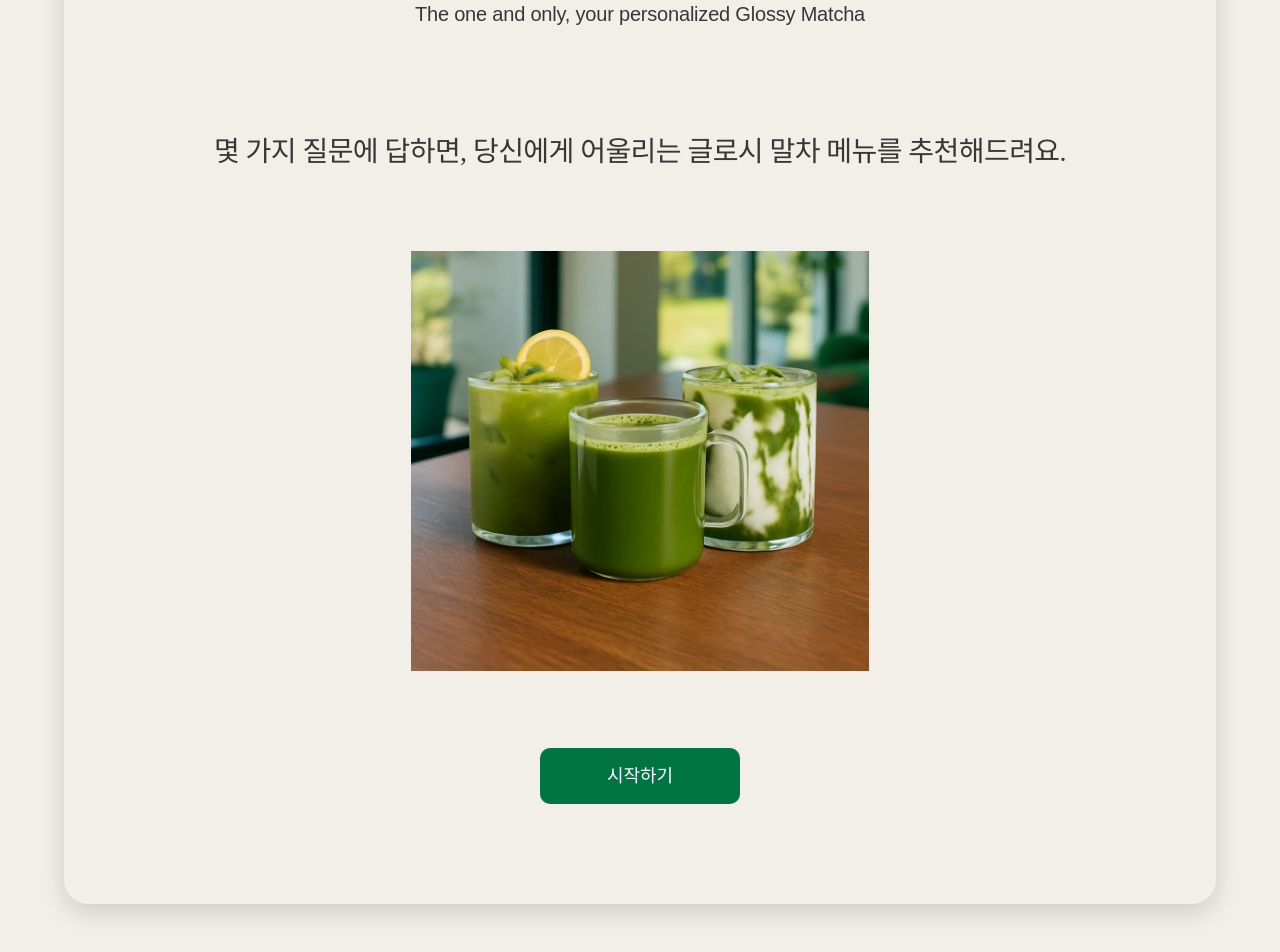
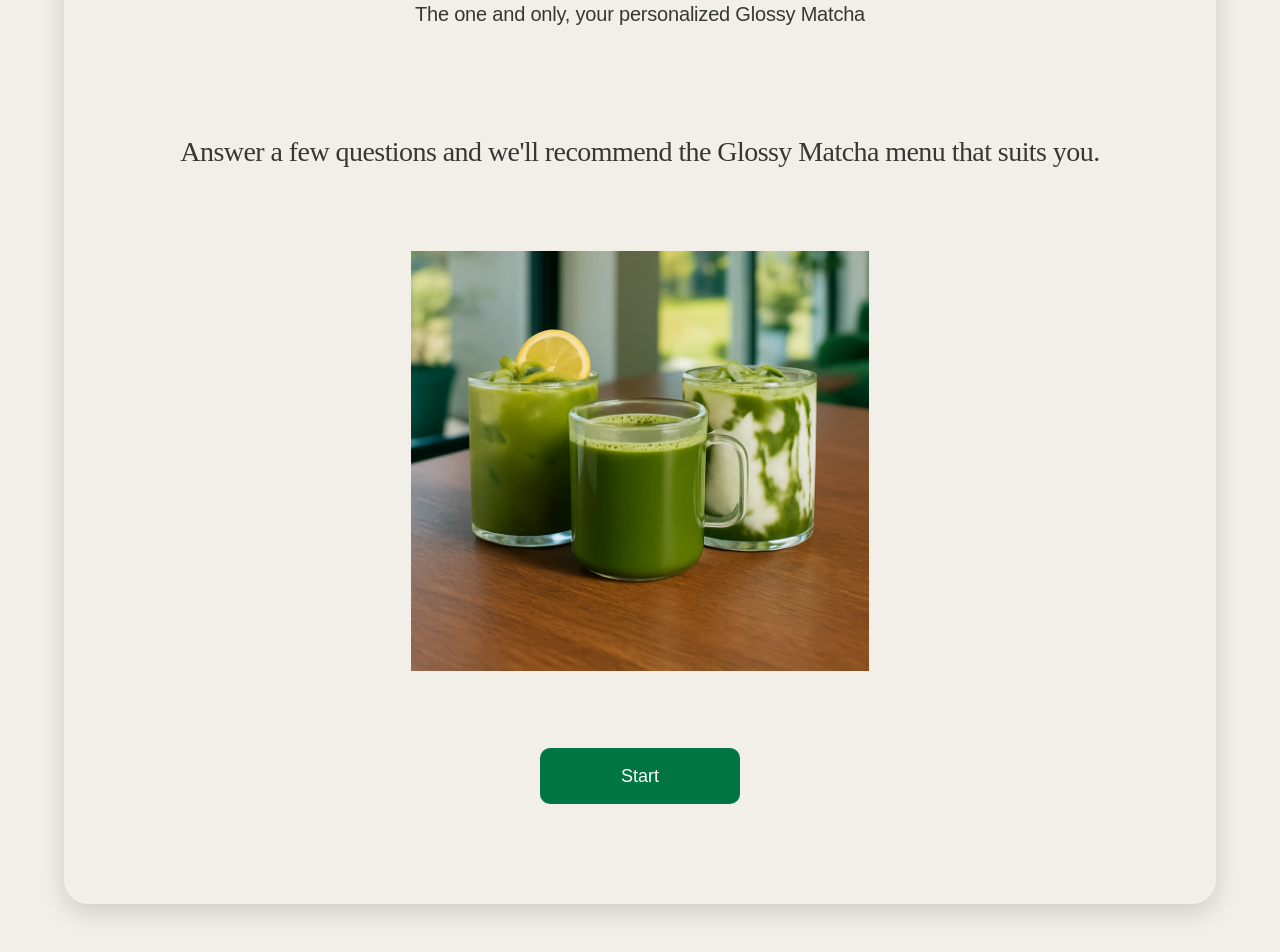
Before and after one commit to Elarin22/Glossy_Matcha, a Next.js app in the folder fe/: page /en/test in a window 1280 px wide. Shown: the part 860-1812 px from the top of the page. Built offline with nearby package versions, Linux system fonts and the light colour scheme; a web font is replaced by a local one.

Commit message:
[FE] feat: 인트로 화면 국영문 전환 구현

```diff
--- a/fe/src/components/GlossyPick/Intro.tsx
+++ b/fe/src/components/GlossyPick/Intro.tsx
@@ -1,5 +1,4 @@
-"use client";
-
+import { useTranslations } from "next-intl";
 import Image from "next/image";
 import GlossyPickHeader from "./GlossyPickHeader";
 import styles from "./Intro.module.scss";
@@ -9,13 +8,12 @@ interface IntroProps {
 }
 
 export default function Intro({ onStart }: IntroProps) {
+    const t = useTranslations("test.intro");
+
     return (
         <div className={styles.intro}>
             <GlossyPickHeader />
-            <p className={styles["intro__description"]}>
-                몇 가지 질문에 답하면, 당신에게 어울리는 글로시 말차 메뉴를
-                추천해드려요.
-            </p>
+            <p className={styles["intro__description"]}>{t("desc")}</p>
             <Image
                 className={styles["intro__image"]}
                 src="/images/glossy-pick/intro.webp"
@@ -24,7 +22,7 @@ export default function Intro({ onStart }: IntroProps) {
                 height={1764}
             />
             <button className="btn-g" onClick={onStart}>
-                시작하기
+                {t("start")}
             </button>
         </div>
     );
```
